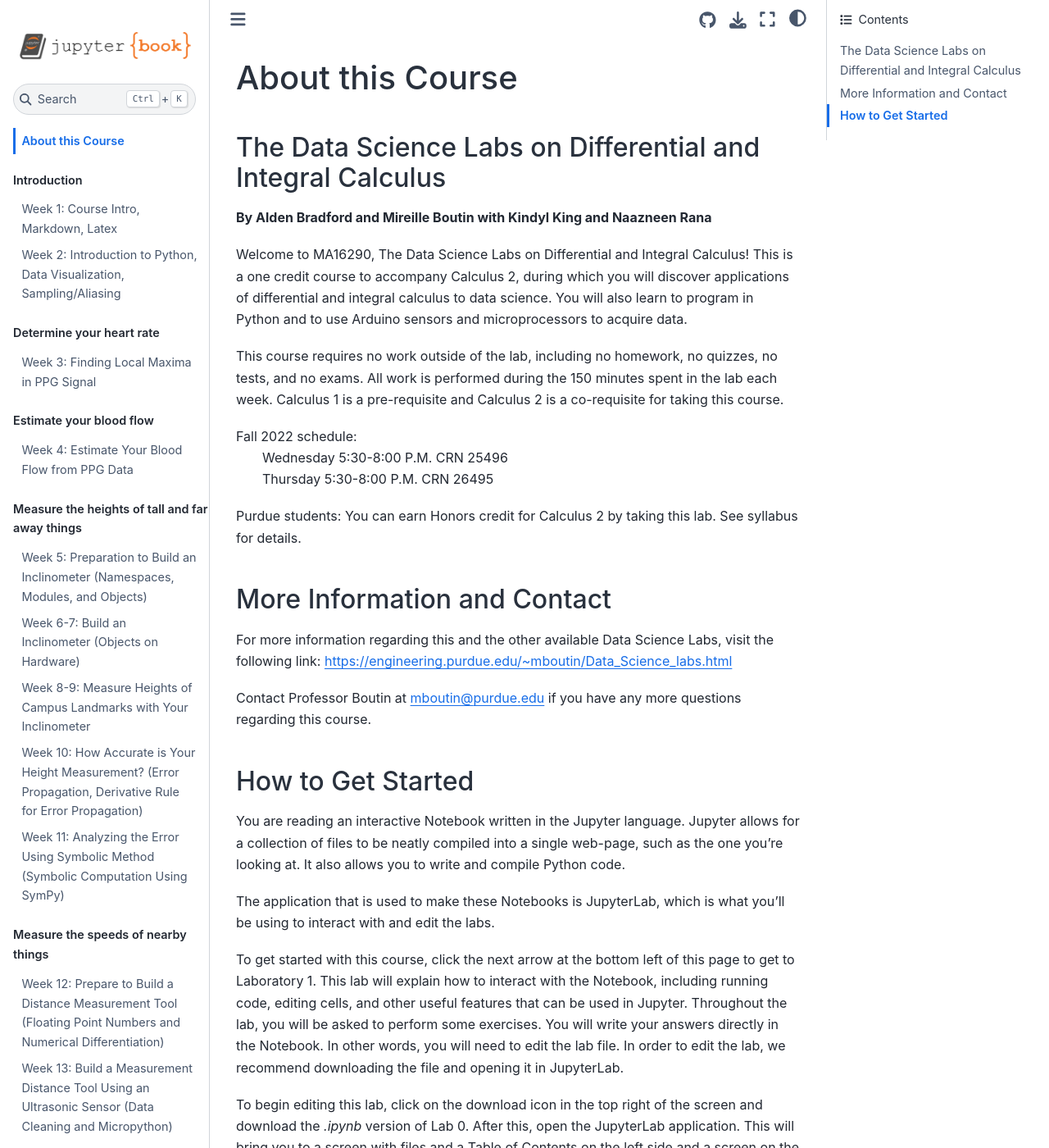
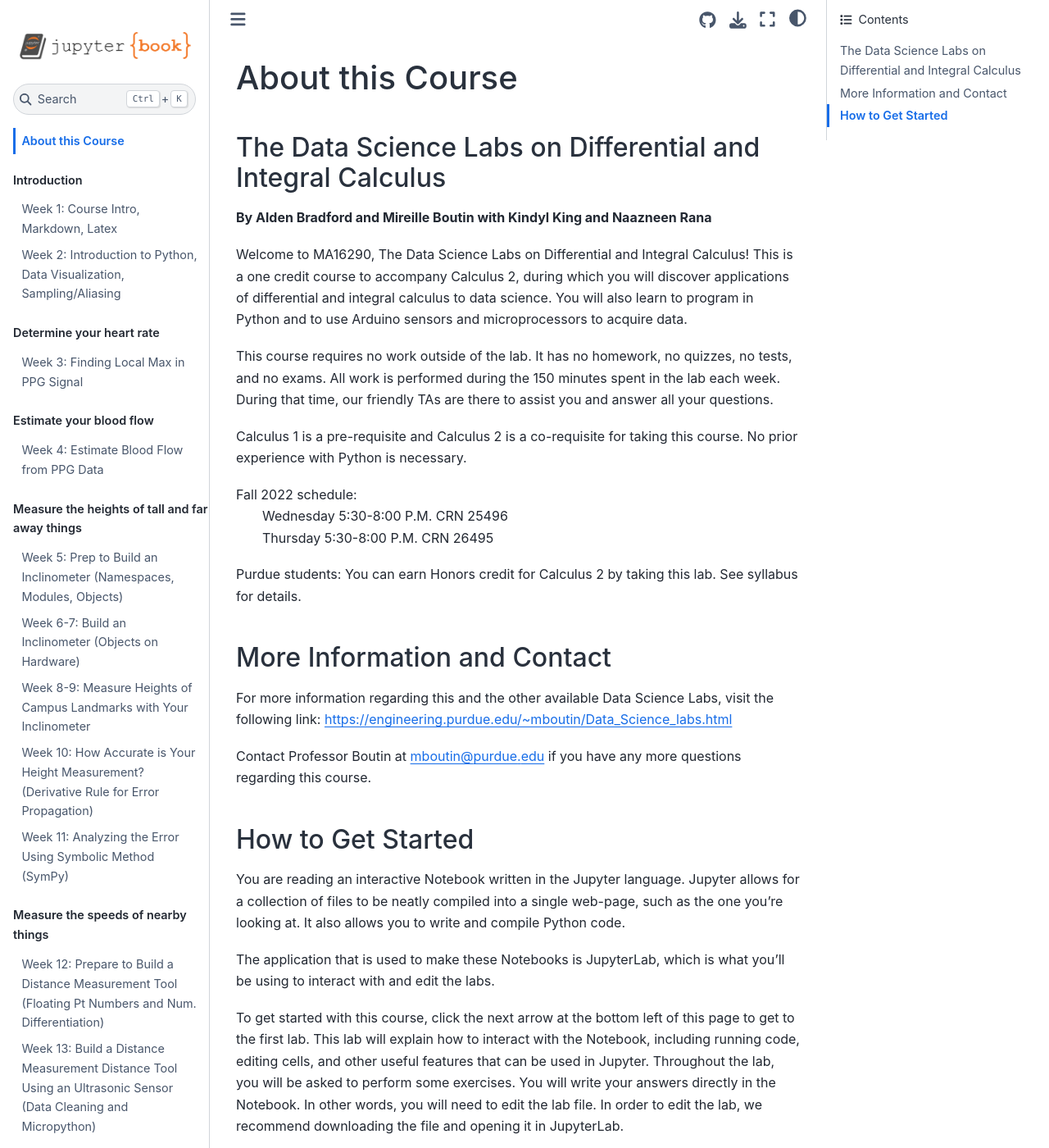
Before and after one commit to TheDataScienceLabs/DSLab_Calculus, a Jupyter Book: the page built from book/intro.md, in a window 1280 px wide and 1400 px high. Shown: the whole window at 82% size. Built offline with Jupyter Book 1.0.4 settings and Sphinx 7.4.7 and the Sphinx Book theme 1.1.4, drawn with Linux system fonts in a browser that asks for light colours.

Commit message:
lab titles

```diff
--- a/book/intro.md
+++ b/book/intro.md
@@ -4,7 +4,9 @@
 
 Welcome to MA16290, The Data Science Labs on Differential and Integral Calculus! This is a one credit course to accompany Calculus 2, during which you will discover applications of differential and integral calculus to data science. You will also learn to program in Python and to use Arduino sensors and microprocessors to acquire data.
 
-This course requires no work outside of the lab, including no homework, no quizzes, no tests, and no exams. All work is performed during the 150 minutes spent in the lab each week. Calculus 1 is a pre-requisite and Calculus 2 is a co-requisite for taking this course.
+This course requires no work outside of the lab. It has no homework, no quizzes, no tests, and no exams. All work is performed during the 150 minutes spent in the lab each week. During that time, our friendly TAs are there to assist you and answer all your questions.
+
+Calculus 1 is a pre-requisite and Calculus 2 is a co-requisite for taking this course. No prior experience with Python is necessary.
 
 Fall 2022 schedule:
 <br>&emsp;&emsp;Wednesday 5:30-8:00 P.M. CRN 25496
@@ -27,7 +29,7 @@ You are reading an interactive Notebook written in the Jupyter language. Jupyter
 
 The application that is used to make these Notebooks is JupyterLab, which is what you'll be using to interact with and edit the labs.
 
-To get started with this course, click the next arrow at the bottom left of this page to get to Laboratory 1. This lab will explain how to interact with the Notebook, including running code, editing cells, and other useful features that can be used in Jupyter. Throughout the lab, you will be asked to perform some exercises. You will write your answers directly in the Notebook. In other words, you will need to edit the lab file. In order to edit the lab, we recommend downloading the file and opening it in JupyterLab.
+To get started with this course, click the next arrow at the bottom left of this page to get to the first lab. This lab will explain how to interact with the Notebook, including running code, editing cells, and other useful features that can be used in Jupyter. Throughout the lab, you will be asked to perform some exercises. You will write your answers directly in the Notebook. In other words, you will need to edit the lab file. In order to edit the lab, we recommend downloading the file and opening it in JupyterLab.
 
 To begin editing this lab, click on the download icon in the top right of the screen and download the *.ipynb* version of Lab 0. After this, open the JupyterLab application. This will bring you to a screen with files and a Table of Contents on the left side and a screen on the right side. If not already open, open the files directory by clicking on the folder icon in the top left corner. Open the *Downloads* file, double-click *lab_0.ipynb*, and follow the directions in this lab to begin.
 
```
Also changed, not shown: book/labs/2_determine_heart_rate/lab2.ipynb, book/labs/3_estimate_blood_flow/lab3.ipynb, book/labs/4_measure_tall_things/a_prepare_for_building_inclinometer/lab4a.ipynb, book/labs/4_measure_tall_things/d_error_analysis/lab4d.ipynb, book/labs/4_measure_tall_things/e_symbolic_error/lab4e.ipynb, book/labs/5_measure_speeds/a_derivatives/lab5a.ipynb, book/labs/5_measure_speeds/b_build_a_tool/lab5b.ipynb.
